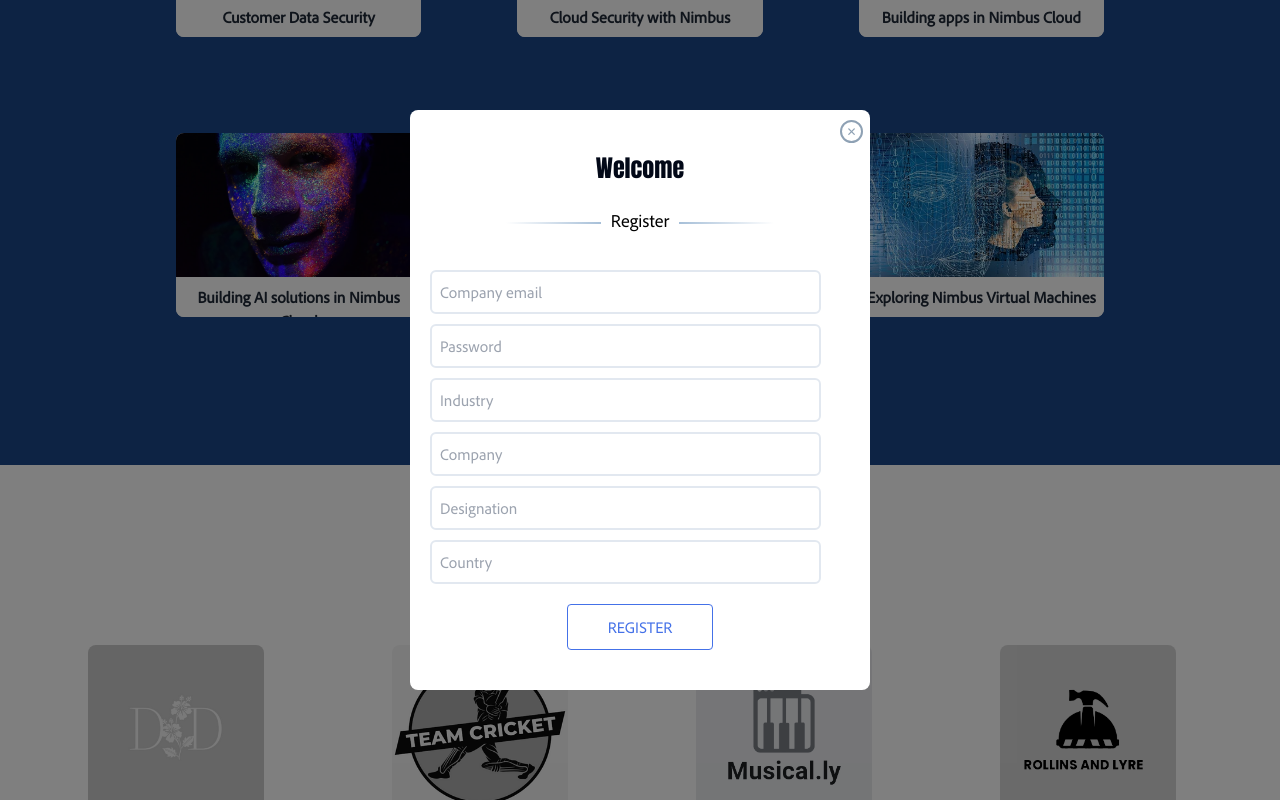
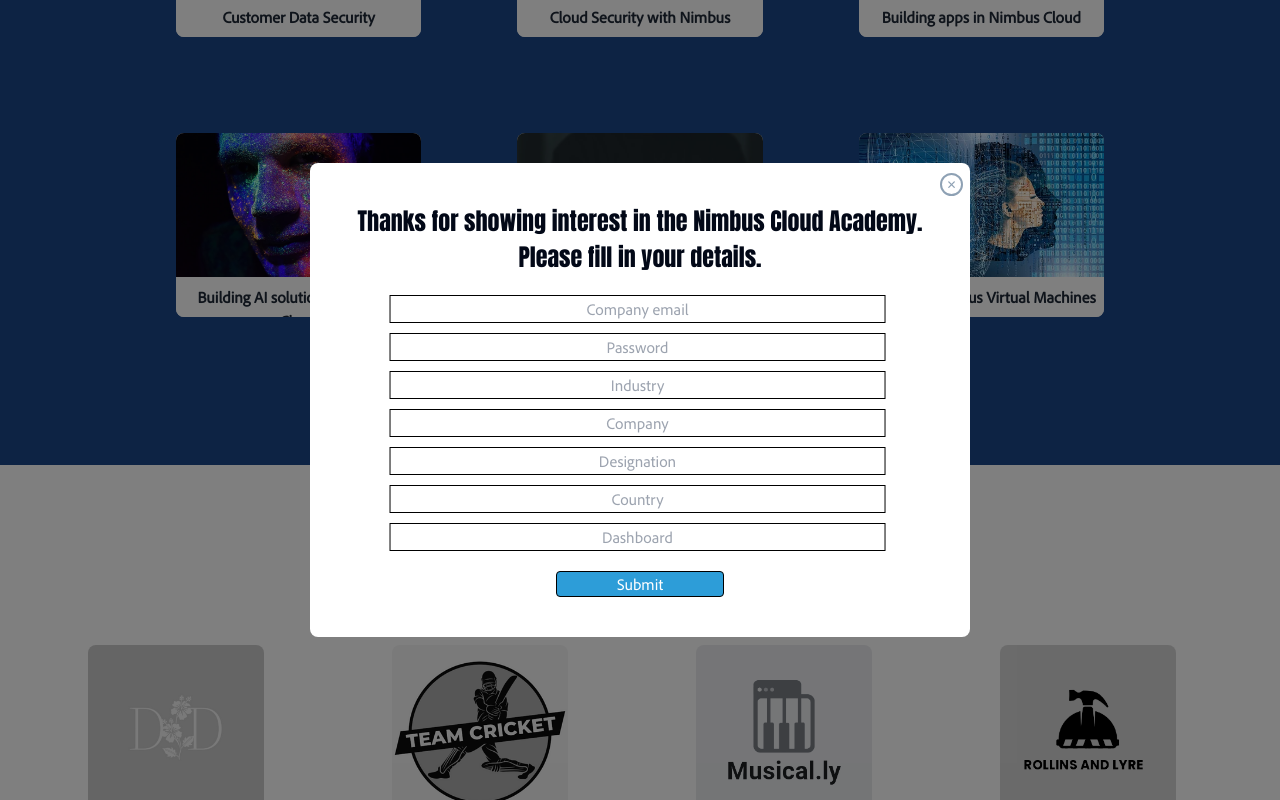
Before and after one commit to Sonali2605/adobetimbuscloud, a React (Vite) app: page / in a window 1280 px wide. Both pictures are taken after a click on the button "Join the Academy". Shown: the part 1845-2645 px from the top of the page. Built offline with nearby package versions, Linux system fonts and the light colour scheme.

Commit message:
merged sonal changes in this branch

```diff
--- a/src/project-components/Header.tsx
+++ b/src/project-components/Header.tsx
@@ -86,7 +86,7 @@
   background-color: white;
   padding: 40px 20px;
   border-radius: 8px;
-  width: 460px;
+  width: 660px; /* Adjust the width as needed */
 `;
 
 const ModalHeader = styled.div`
@@ -116,12 +116,18 @@
   font-size: 24px;
   font-weight: bold;
   font: normal normal normal 24px Impact;
+  color: #000
 `;
 
 const InputField = styled.input`
-  width: 93%;
-  padding: 8px;
-  margin-top: 10px;
+width: 80%;
+padding: 1px;
+margin-top: 10px;
+text-align: center;
+transform: translateX(12%);
+border: 1px solid #000;
+border-radius: 0;
+color: #000
 `;
 
 const Button = styled.button`
@@ -137,9 +143,10 @@
 `;
 
 const PrimaryButton = styled(Button)`
-  background-color: #4471e8;
-  color: #ffffff;
-  padding: 10px 40px;
+background-color: #2d9dd8;
+color: #ffffff;
+border: 1px solid #000;
+padding: 0px 60px;
 `;
 
 const SecondaryButton = styled(Button)`
@@ -176,6 +183,7 @@
   const [username, setUsername] = useState('');
   const [password, setPassword] = useState('');
   const [error, setError] = useState<string>('');
+  const [dashboard, setDashboard] = useState('');
 
   const handleLogin = async () => {
     try {
@@ -240,6 +248,7 @@
       setUsername('');
       setPassword('');
       setError('');
+      setDashboard('');
     } catch (error) {
       setError("Issue with Login");
     }
@@ -279,7 +288,7 @@
             {/* Add more submenu items as needed */}
           </div>
         </MenuItem>
-        <MenuItem className='  products-menu' onClick={() => setShowLoginModal(true)}>LOGIN</MenuItem>
+        <MenuItem className='  products-menu' onClick={() => setShowLoginModal(true)}>Login</MenuItem>
       </Menu>
 
       {showLoginModal && (
@@ -287,19 +296,21 @@
           <ModalContent>
             <ModalHeader>
               <ModalCloseButton onClick={() => setShowLoginModal(false)}>&#10005;</ModalCloseButton>
-              <ModalTitle>Welcome</ModalTitle>
-              <div className='w-full pt-4 pb-4'>
+              <ModalTitle>Login</ModalTitle>
+              {/* <div className='w-full pt-4 pb-4'>
                 <LoginLineLeft>&nbsp;</LoginLineLeft>
                 <span className='text-black'>Login</span>
                 <LoginLineRight>&nbsp;</LoginLineRight>
-              </div>
+              </div> */}
             </ModalHeader>
             <InputField className='border-2 rounded-md' type="email" placeholder="Company email" value={username} onChange={(e) => setUsername(e.target.value)} />
             <InputField className='border-2 rounded-md' type="password" placeholder="Password" value={password} onChange={(e) => setPassword(e.target.value)} />
-            <InputField className='border-2 rounded-md' type="text" placeholder="Industry" value={agencyId} onChange={(e) => setAgencyId(e.target.value)} />
+            <InputField className='border-2 rounded-md' type="text" placeholder="Dashboard" value={dashboard} onChange={(e) => setDashboard(e.target.value)} />
+
+            {/* <InputField className='border-2 rounded-md' type="text" placeholder="Industry" value={agencyId} onChange={(e) => setAgencyId(e.target.value)} />
             <InputField className='border-2 rounded-md' type="text" placeholder="Company" value={agencyId} onChange={(e) => setAgencyId(e.target.value)} />
             <InputField className='border-2 rounded-md' type="text" placeholder="Designation" value={agencyId} onChange={(e) => setAgencyId(e.target.value)} />
-            <InputField className='border-2 rounded-md' type="text" placeholder="Country" value={agencyId} onChange={(e) => setAgencyId(e.target.value)} />
+            <InputField className='border-2 rounded-md' type="text" placeholder="Country" value={agencyId} onChange={(e) => setAgencyId(e.target.value)} /> */}
             {error && <div style={{ color: 'red' }}>{error}</div>}
             <div className='text-center mt-3'>
               <a href="javascript:void(0)" className='text-blue-500' rel="noopener noreferrer">Forgot Password?</a>
--- a/src/project-components/RegisterModel.tsx
+++ b/src/project-components/RegisterModel.tsx
@@ -20,7 +20,7 @@
   background-color: white;
  padding: 40px 20px;
   border-radius: 8px;
- width: 460px; /* Adjust the width as needed */
+ width: 660px; /* Adjust the width as needed */
 `;
 
 const ModalHeader = styled.div`
@@ -61,9 +61,14 @@
 `;
 
 const InputField = styled.input`
-  width: 93%;
-  padding: 8px;
+  width: 80%;
+  padding: 1px;
   margin-top: 10px;
+  text-align: center;
+  transform: translateX(12%);
+  border: 1px solid #000;
+  border-radius: 0;
+  color: #000;
 `;
 
 const Button = styled.button`
@@ -79,10 +84,10 @@
 `;
 
 const SecondaryButton = styled(Button)`
-  background-color: #FFFFFF;
-  color: #4471E8;
-  border: 1px solid #4471E8;
-  padding: 10px 40px;
+background-color: #2d9dd8;
+color: #ffffff;
+border: 1px solid #000;
+padding: 0px 60px;
 `;
 
 const LoginLineRight = styled.span`
@@ -199,15 +204,15 @@
       <ModalContent>
         <ModalHeader>
           <ModalCloseButton onClick={onClose}>&#10005;</ModalCloseButton>
-          <ModalTitle>Welcome</ModalTitle>
+          <ModalTitle>Thanks for showing interest in the Nimbus Cloud Academy.
+            <br></br>Please fill in your details. </ModalTitle>
         </ModalHeader>
         <ModalSubheader>
 
-          <div className='w-full pt-4 pb-4'>
+          {/* <div className='w-full pt-4 pb-4'>
             <LoginLineLeft>&nbsp;</LoginLineLeft>
-            <span className='text-black'>Register</span>
             <LoginLineRight>&nbsp;</LoginLineRight>
-          </div>
+          </div> */}
 
         </ModalSubheader>
         <InputField className='border-2 rounded-md'
@@ -253,8 +258,15 @@
           placeholder="Country"
         />
 
-        <SecondaryButton onClick={handleSubmit}>REGISTER</SecondaryButton>
+      <InputField className='border-2 rounded-md'
+          type="text"
+          value={formData.id}
+          onChange={handleChange}
+          name="id"
+          placeholder="Dashboard"
+        />
 
+        <SecondaryButton onClick={handleSubmit}>Submit</SecondaryButton>
       </ModalContent>
     </ModalContainer>
   );
```
